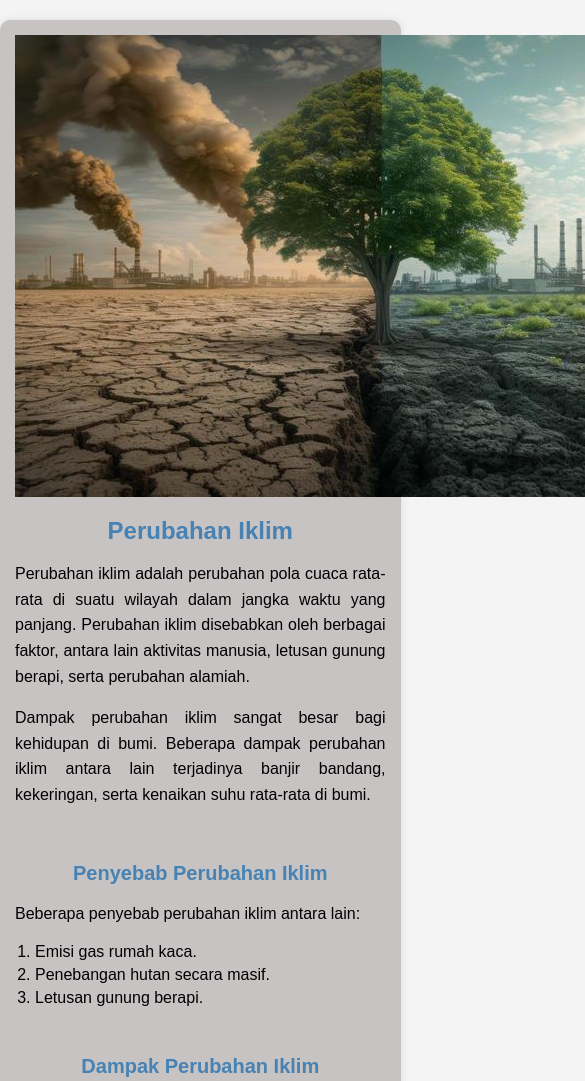
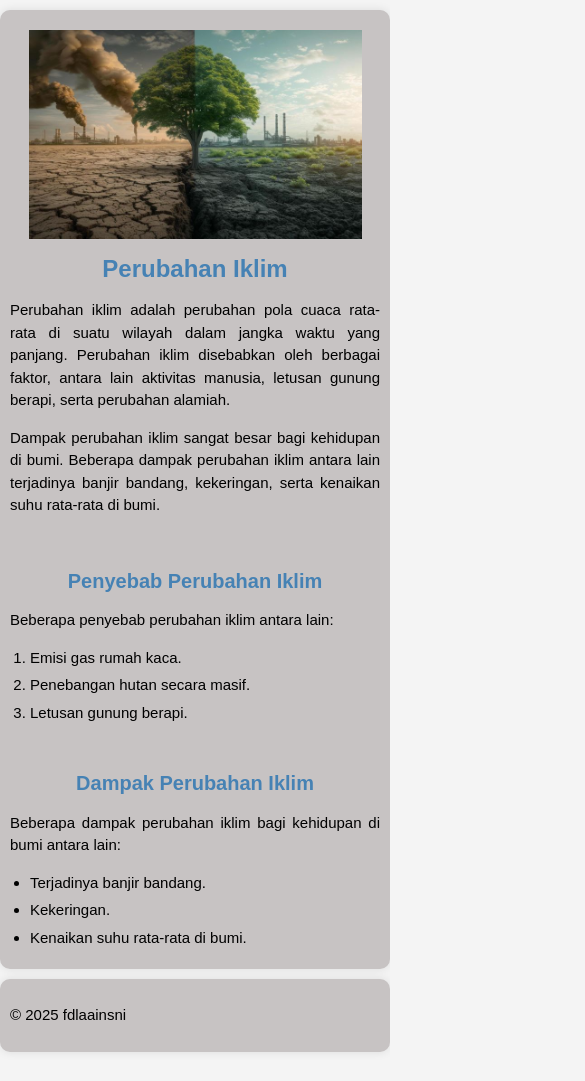
Before and after one commit to fdlaainsni/Artikel-Perubahan-Iklim, a plain HTML site: page index.html in a window 390 px wide. Shown: the top 1081 px of the page, 585 px wide, since content can reach past the window. Drawn offline with Linux system fonts and the light colour scheme.

Commit message:
Update style.css

```diff
--- a/style.css
+++ b/style.css
@@ -42,16 +42,29 @@ ol li, ul li {
         /* Responsive Design */
         @media (max-width: 768px) {
     .container {
-                width: 95%;
-                padding: 15px;
+        max-width: 95%;
+        margin: 10px auto;
+        padding: 10px;
     }
+
     h1 {
         font-size: 24px;
     }
+
     h2 {
         font-size: 20px;
     }
+
     p, li {
-                font-size: 16px;
+        font-size: 15px;
+        line-height: 1.5;
+    }
+
+    /* Penyesuaian gambar pada mobile */
+    img {
+        width: 90%; /* Mengurangi lebar gambar */
+        height: auto;
+        display: block; /* Membuat gambar block-level */
+        margin: 10px auto; /* Menambahkan margin */
     }
 }
```
Lines whose indentation alone changed are shown as unchanged.
